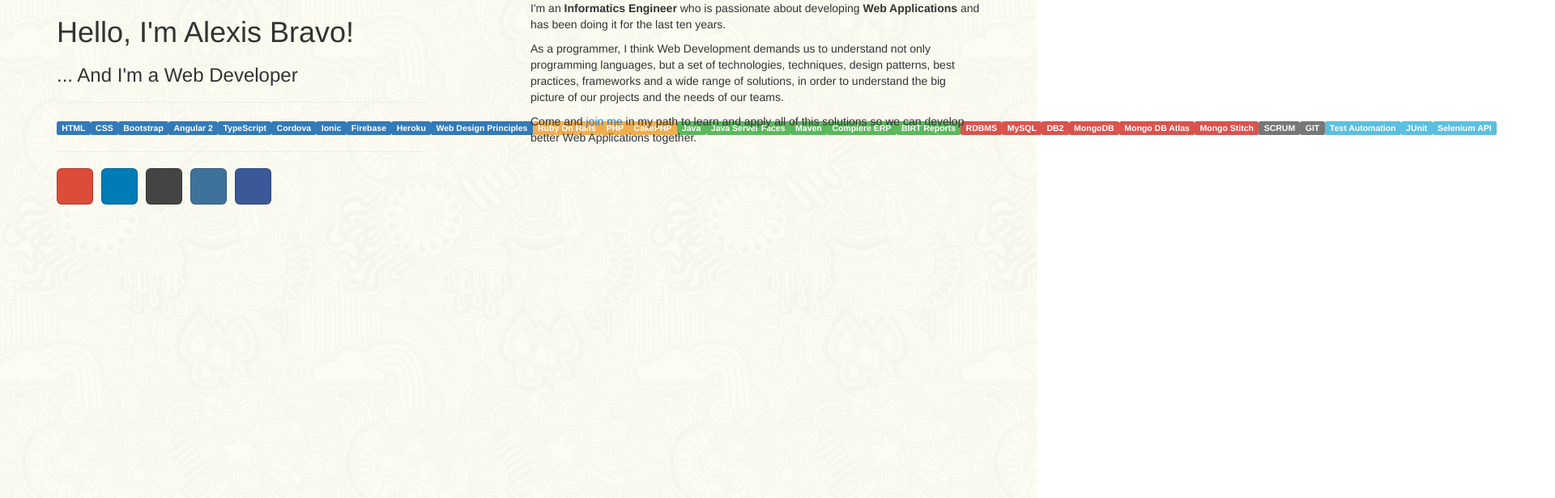
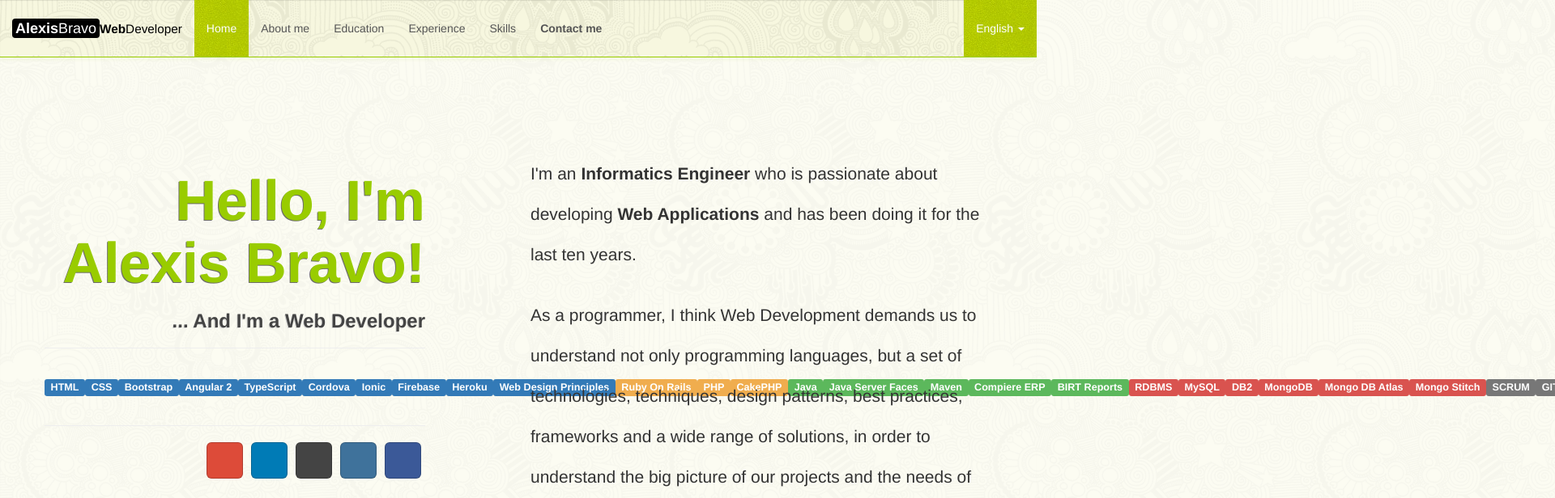
Before and after one commit to thisisalexis/thisisalexis.github.io, an Angular app: page /home in a window 1280 px wide. Shown: the top 616 px of the page at 81% size, 1920 px wide, since content can reach past the window. Built offline with nearby package versions, Linux system fonts and the light colour scheme; some icons are missing.

Commit message:
Components implemented together.

```diff
--- a/src/app/app.component.html
+++ b/src/app/app.component.html
@@ -1 +1,7 @@
-<router-outlet></router-outlet>
+<div id="main">
+  <tia-core-header></tia-core-header>
+  <div id="body">
+  <router-outlet></router-outlet>
+  </div>
+  <tia-core-footer></tia-core-footer>
+</div>
--- a/src/app/modules/core/components/header/header.component.ts
+++ b/src/app/modules/core/components/header/header.component.ts
@@ -4,6 +4,4 @@ import {Component} from '@angular/core';
   selector: 'tia-core-header',
   templateUrl: 'header.component.html'
 })
-export class HeaderComponent {
-
-}
+export class HeaderComponent {}
--- a/src/app/modules/core/components/navbar/navbar.component.html
+++ b/src/app/modules/core/components/navbar/navbar.component.html
@@ -11,12 +11,12 @@
     </div>
     <div id="nav" class="navbar-collapse collapse">
       <ul class="nav navbar-nav">
-        <li class="active"><a routerLink="['/home']">Home</a></li>
-        <li><a routerLink="['/about-me']">About me</a></li>
-        <li><a routerLink="['/education']">Education</a></li>
-        <li><a routerLink="['/experience']">Experience</a></li>
-        <li><a routerLink="['/skills']">Skills</a></li>
-        <li><a routerLink="['/contact-me']"><strong>Contact me</strong></a></li>
+        <li class="active"><a routerLink="['/home']" role="button">Home</a></li>
+        <li><a routerLink="/about-me" role="button">About me</a></li>
+        <li><a routerLink="['/education']" role="button">Education</a></li>
+        <li><a routerLink="['/experience']" role="button">Experience</a></li>
+        <li><a routerLink="['/skills']" role="button">Skills</a></li>
+        <li><a routerLink="['/contact-me']" role="button"><strong>Contact me</strong></a></li>
       </ul>
       <ul class="nav navbar-nav navbar-right">
         <li class="active dropdown">
--- a/src/app/modules/core/core.module.ts
+++ b/src/app/modules/core/core.module.ts
@@ -13,6 +13,10 @@ import {NavbarComponent} from './components/navbar/navbar.component';
     FooterComponent,
     NavbarComponent
   ],
-  providers: []
+  providers: [],
+  exports: [
+    HeaderComponent,
+    FooterComponent
+  ]
 })
 export class CoreModule {}
```
